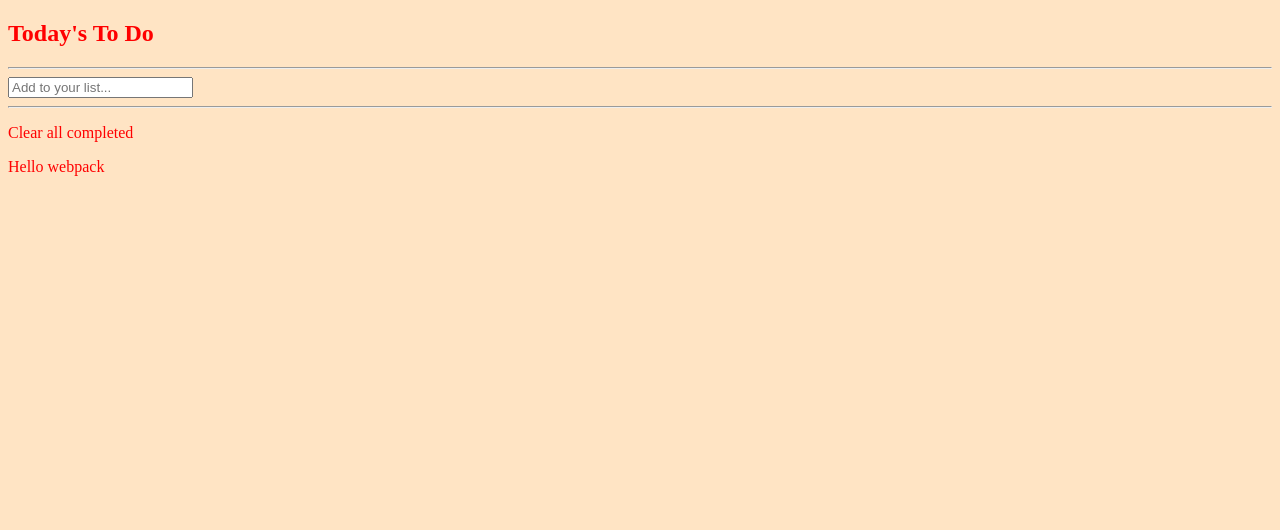
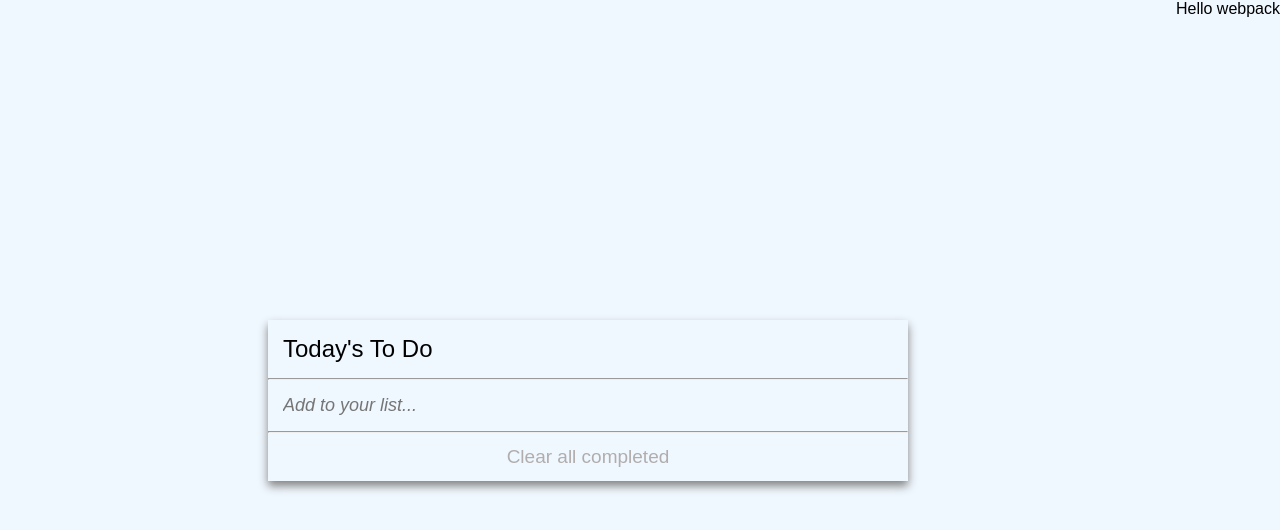
Before and after one commit to Progress2002/ToDoList, a website built with webpack: page src/index.html in a window 1280 px wide. Built offline with nearby package versions, Linux system fonts and the light colour scheme.

Commit message:
Add styles to web app

```diff
--- a/src/style.css
+++ b/src/style.css
@@ -1,4 +1,103 @@
-body {
-    background-color: bisque;
-    color: red;
-}
+* {
+    margin: 0;
+    padding: 0;
+    box-sizing: border-box;
+  }
+
+  body {
+    display: flex;
+    min-height: 100vh;
+    background-color: aliceblue;
+    font-family: sans-serif;
+  }
+
+  #main {
+    width: 94%;
+    margin: auto;
+    background-color: aliceblue;
+    box-shadow: 0 5px 9px gray;
+  }
+
+  .heading {
+    display: flex;
+    justify-content: space-between;
+    align-items: center;
+    padding: 15px;
+  }
+
+  h2 {
+    font-weight: normal;
+  }
+
+  .add {
+    width: 100%;
+  }
+
+  input[type=text] {
+    padding: 15px;
+    display: block;
+    outline: none;
+    border: none;
+    width: 100%;
+    font-size: 18px;
+    font-style: italic;
+    background-color: inherit;
+  }
+
+  .todo-list .list {
+    padding: 15px;
+    display: flex;
+    justify-content: space-between;
+    align-items: center;
+    font-size: 20px;
+  }
+
+  .list-description {
+    display: flex;
+    align-items: center;
+    width: 85%;
+  }
+
+  input[type=checkbox] {
+    display: inline-block;
+    border: 0;
+    position: relative;
+    top: 2px;
+    height: 30px;
+    width: 20px;
+    margin-right: 7px;
+  }
+
+  input[type=checkbox]:hover {
+    cursor: pointer;
+  }
+
+  .icon {
+    font-size: 20px;
+    color: rgb(175, 175, 175);
+  }
+
+  #completed {
+    padding: 13px;
+    text-align: center;
+    font-size: 20px;
+  }
+
+  #completed:hover {
+    cursor: pointer;
+  }
+
+  #completed .complete {
+    font-size: 19px;
+    color: rgb(177, 173, 173);
+  }
+
+  #completed .complete:hover {
+    color: rgb(88, 86, 86);
+  }
+
+  @media (min-width: 768px) {
+    #main {
+      width: 50%;
+    }
+  }
```
